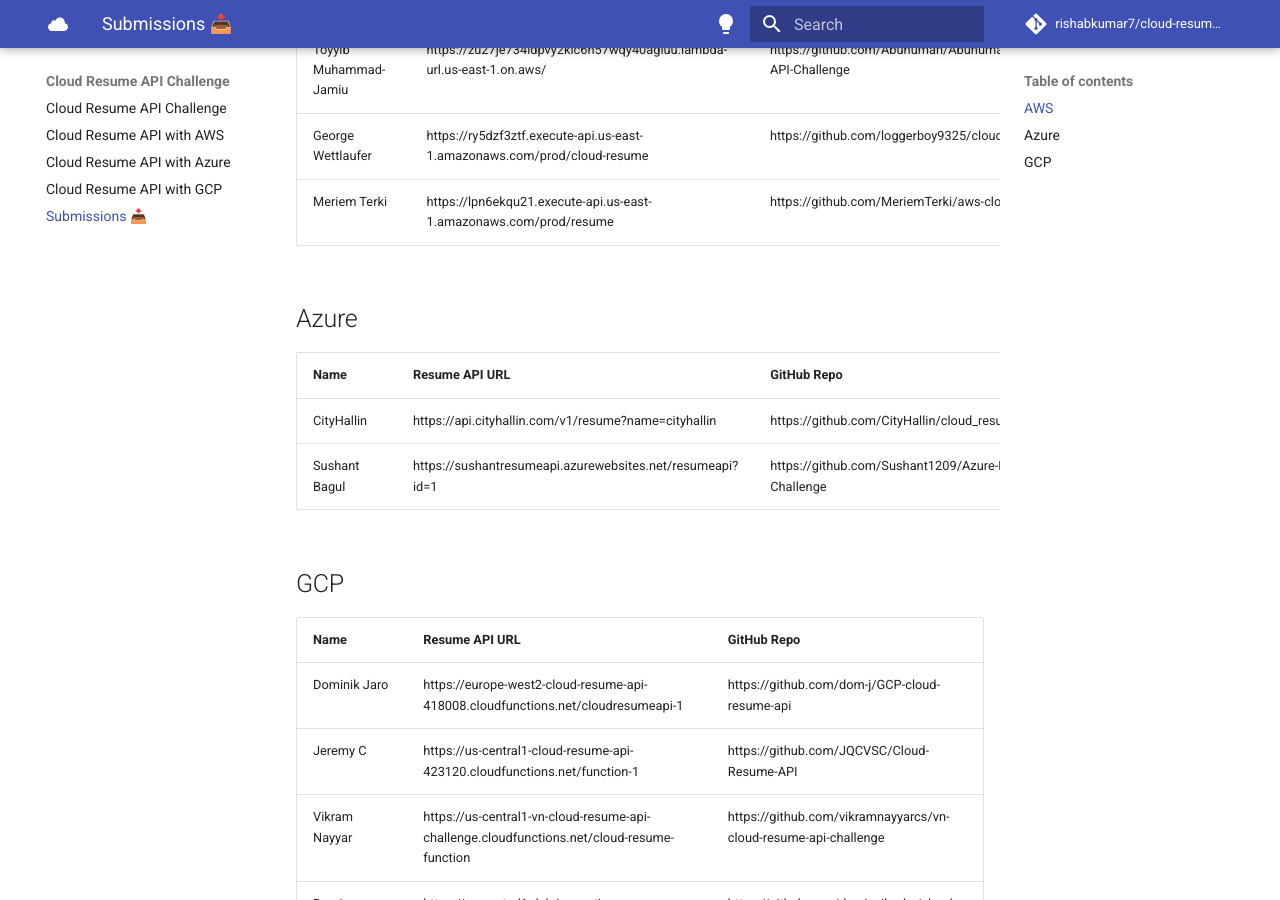
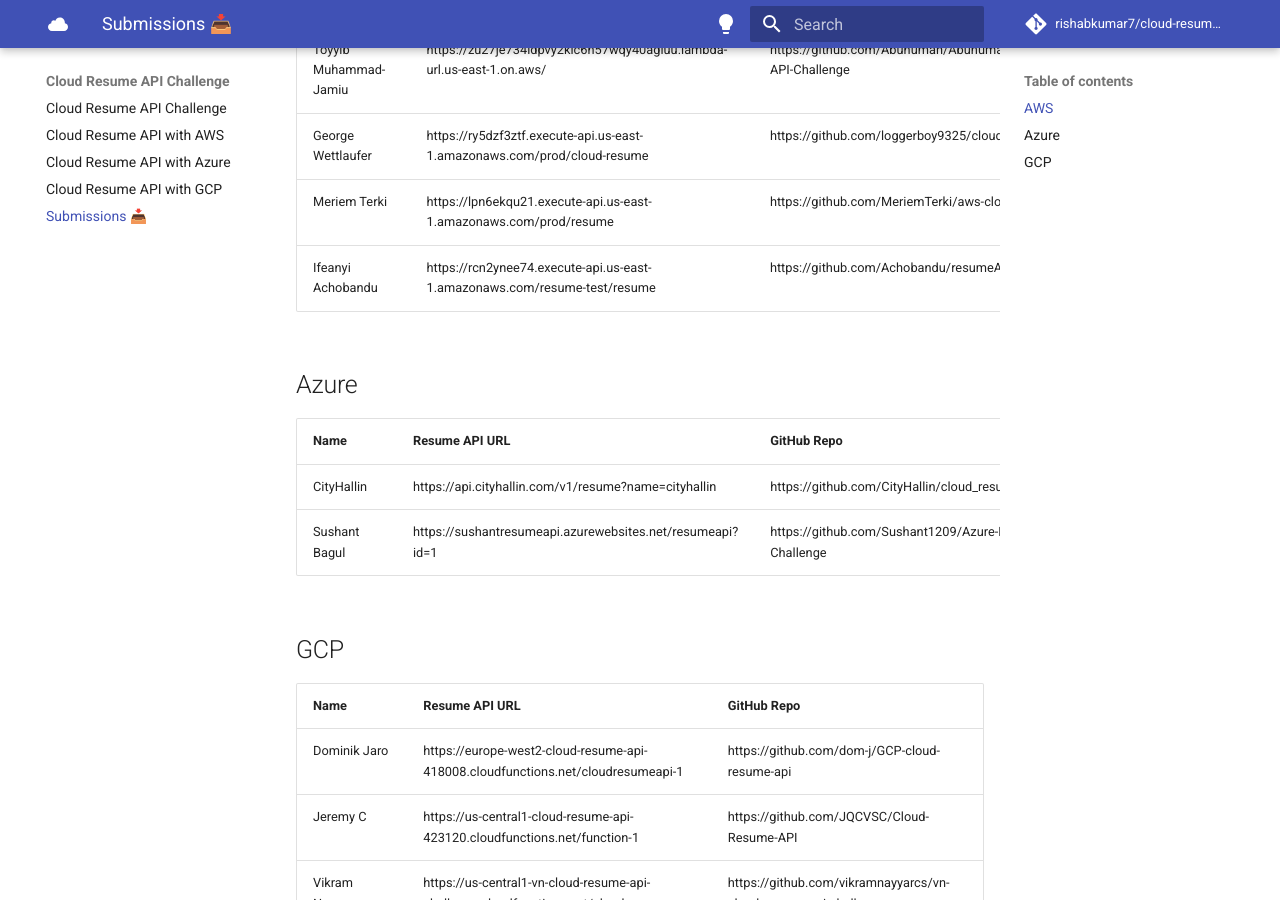
Before and after one commit to rishabkumar7/cloud-resume-api, an MkDocs documentation site: the page built from docs/submissions.md, in a window 1280 px wide and 900 px high, scrolled down 995 px. Built offline with MkDocs 1.6.1 and Material for MkDocs 9.7.7, drawn with Linux system fonts in a browser that asks for light colours; comment, search, counter and statistics services are not loaded.

Commit message:
Update submissions.md

```diff
--- a/docs/submissions.md
+++ b/docs/submissions.md
@@ -19,6 +19,7 @@
 | Toyyib Muhammad-Jamiu | https://zu27je734ldpvy2kic6h57wqy40agiuu.lambda-url.us-east-1.on.aws/  | https://github.com/Abunuman/Abunuman-AWS-Cloud-Resume-API-Challenge |
 | George Wettlaufer | https://ry5dzf3ztf.execute-api.us-east-1.amazonaws.com/prod/cloud-resume | https://github.com/loggerboy9325/cloud-resume-api |
 | Meriem Terki | https://lpn6ekqu21.execute-api.us-east-1.amazonaws.com/prod/resume | https://github.com/MeriemTerki/aws-cloud-resume-api |
+|Ifeanyi Achobandu | https://rcn2ynee74.execute-api.us-east-1.amazonaws.com/resume-test/resume | https://github.com/Achobandu/resumeAPI
 
 ## Azure
 
```
